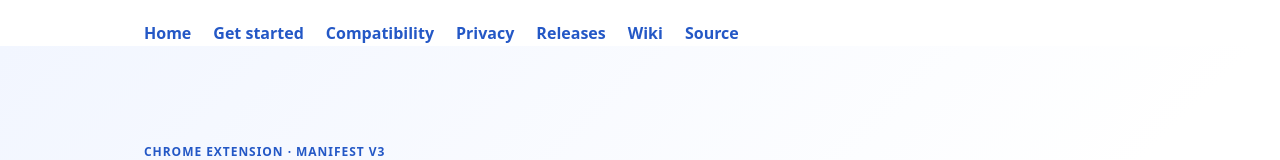
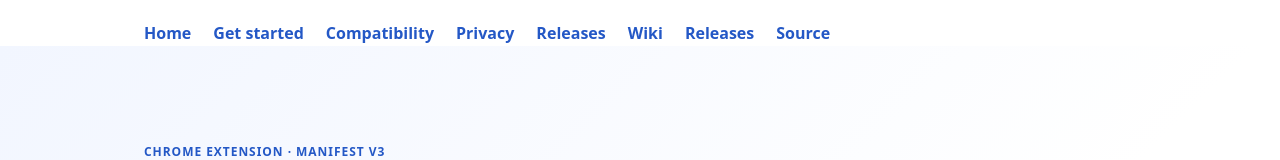
Before and after one commit to sourabhJainR/BulkOperation, a browser extension: page docs/index.html in a window 1280 px wide. Shown: the top 160 px of the page. Drawn offline with Linux system fonts and the light colour scheme.

Commit message:
Polish website navigation

```diff
--- a/docs/index.html
+++ b/docs/index.html
@@ -10,7 +10,7 @@
 </style>
 </head>
 <body>
-<nav class="nav" aria-label="Main navigation"><a href="./">Home</a><a href="getting-started.html">Get started</a><a href="compatibility.html">Compatibility</a><a href="privacy.html">Privacy</a><a href="releases.html">Releases</a><a href="https://github.com/sourabhJainR/BulkOperation/wiki">Wiki</a><a href="https://github.com/sourabhJainR/BulkOperation">Source</a></nav>
+<nav class="nav" aria-label="Main navigation"><a href="./">Home</a><a href="getting-started.html">Get started</a><a href="compatibility.html">Compatibility</a><a href="privacy.html">Privacy</a><a href="releases.html">Releases</a><a href="https://github.com/sourabhJainR/BulkOperation/wiki">Wiki</a><a href="releases.html">Releases</a><a href="https://github.com/sourabhJainR/BulkOperation">Source</a></nav>
 <header><div class="nav"><div><div class="eyebrow">Chrome extension · Manifest V3</div><h1>Handle repetitive row actions with care.</h1><p>BulkOperation adds multi-row selection to supported webpage tables, grids, and lists, then runs a compatible visible action on each item in sequence.</p><div class="actions"><a class="button" href="https://github.com/sourabhJainR/BulkOperation/releases">Download a release</a><a class="button secondary" href="getting-started.html">Installation guide</a></div></div></div></header>
 <main>
 <section><h2>What it does</h2><div class="grid"><article class="tile"><h3>Select multiple rows</h3><p>Adds selection controls to supported tables, grids, and interactive lists.</p></article><article class="tile"><h3>Find visible actions</h3><p>Uses labels, accessible names, tooltip metadata, icons, and common menus to find row actions.</p></article><article class="tile"><h3>Run one at a time</h3><p>Processes selected items sequentially and reports each result.</p></article><article class="tile"><h3>Fail safely</h3><p>Requires review before destructive actions and avoids guessing when controls are unclear.</p></article></div></section>
```
